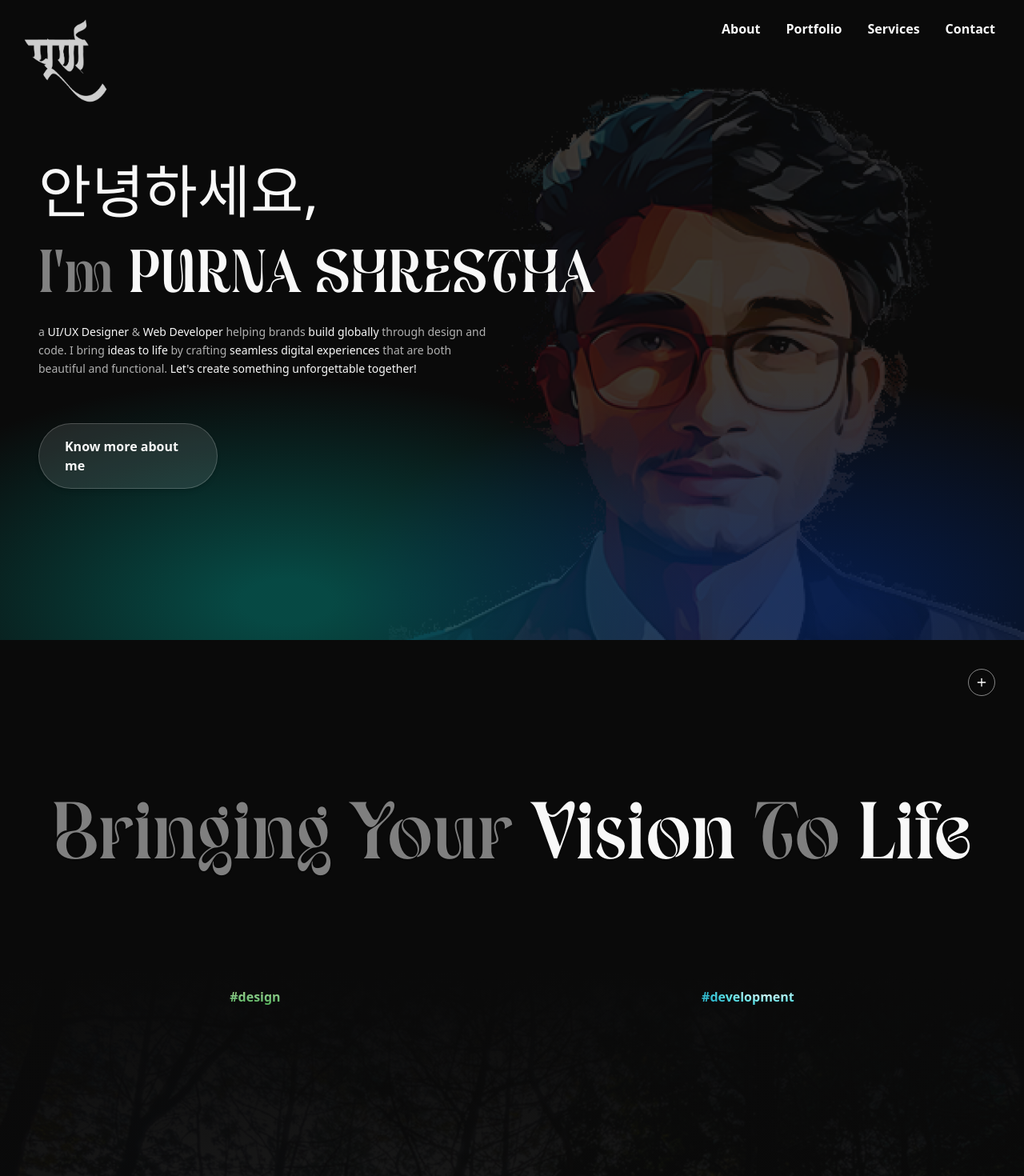
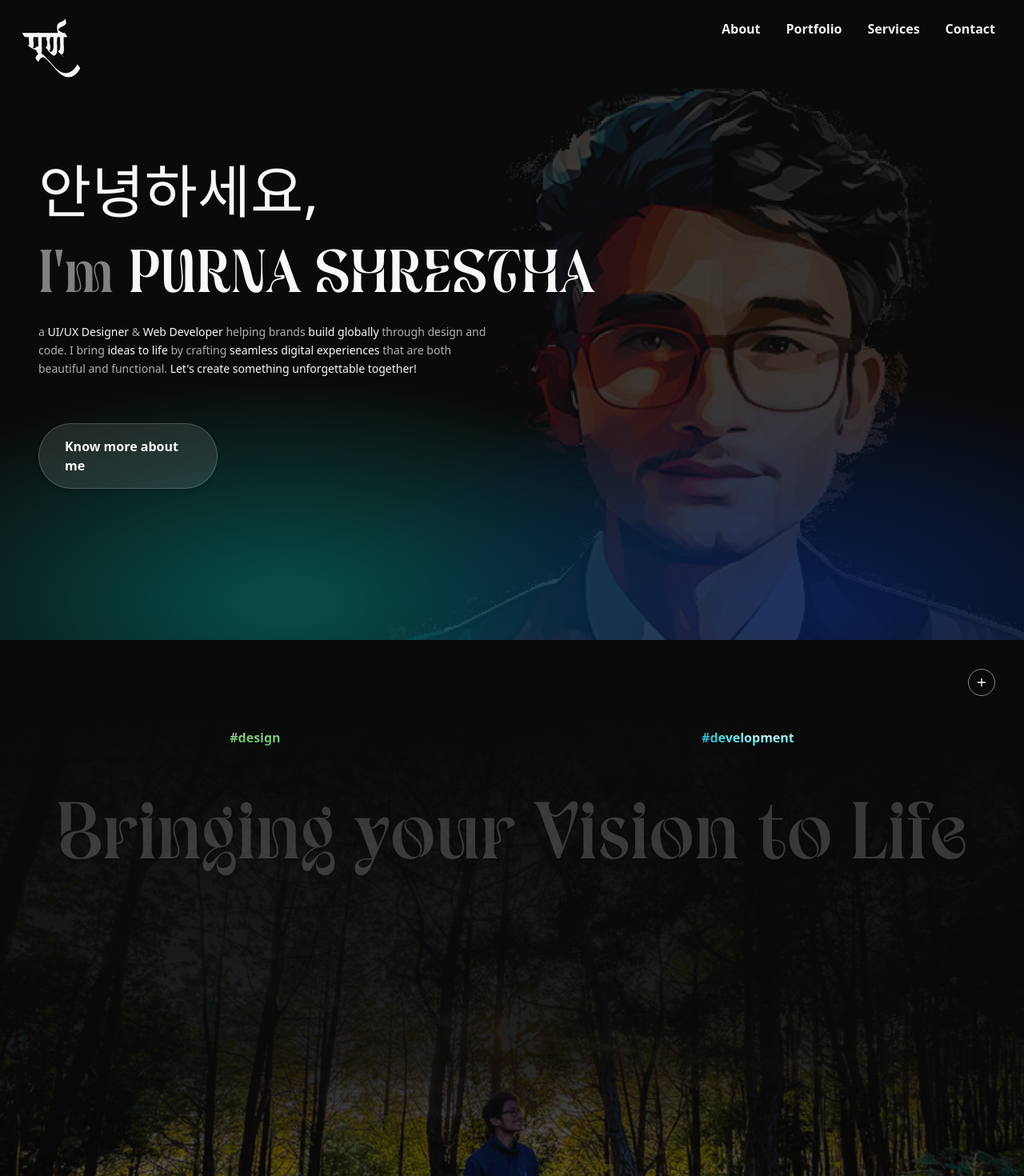
Before and after one commit to purnasth/purnasth.github.io, a React (Vite) app: page / in a window 1280 px wide. Shown: the top 1470 px of the page at 80% size. Built offline with nearby package versions, Linux system fonts and the light colour scheme; a web font is replaced by a local one.

Commit message:
Feat: Create navbar and add wave

```diff
--- a/package.json
+++ b/package.json
@@ -16,6 +16,7 @@
   "dependencies": {
     "axios": "^1.7.7",
     "framer-motion": "^11.3.19",
+    "gsap": "^3.12.5",
     "lenis": "^1.1.14",
     "lightgallery": "^2.7.2",
     "react": "^18.3.1",
@@ -23,7 +24,8 @@
     "react-helmet-async": "^2.0.5",
     "react-icons": "^5.2.1",
     "react-router-dom": "^6.25.1",
-    "sitemap": "^8.0.0"
+    "sitemap": "^8.0.0",
+    "split-type": "^0.3.4"
   },
   "devDependencies": {
     "@types/node": "^22.7.5",
--- a/src/components/HeroProfile.tsx
+++ b/src/components/HeroProfile.tsx
@@ -1,15 +1,16 @@
 import React from 'react';
 import purna from '../assets/img/purnaGreen.jpeg';
+import ScrollReveal from './ui/ScrollReveal';
 
 const HeroProfile: React.FC = () => {
   return (
-    <main className="relative m-0 w-full h-[110vh] p-0 ">
+    <main className="relative m-0 h-[110vh] w-full p-0">
       <img
         src={purna}
         alt=""
         className="absolute inset-0 -z-30 size-full object-cover object-center"
       />
-      <div className="pointer-events-none absolute inset-0 size-full bg-gradient-to-b from-dark via-dark/90 to-transparent -z-20"></div>
+      <div className="pointer-events-none absolute inset-0 -z-20 size-full bg-gradient-to-b from-dark via-dark/90 to-transparent"></div>
       <div className="relative z-10 mx-auto flex size-full flex-col items-center overflow-hidden md:w-full">
         <div className="w-full space-y-8 p-4 text-white md:p-6">
           <div className="mt-8 flex items-center justify-around md:mt-0">
@@ -28,6 +29,10 @@ const HeroProfile: React.FC = () => {
       </div>
       {/* <div className="bg-green-gradient absolute top-0 left-0 -z-10 w-full h-96 -translate-x-1/4 rotate-180 opacity-50"></div> */}
       {/* <div className="bg-blue-gradient absolute top-0 right-0 -z-10 w-full h-96 translate-x-1/4 rotate-180 opacity-50"></div> */}
+      <ScrollReveal
+        heading="Bringing your Vision to Life"
+        styles="absolute inset-0 size-full text-light text-8xl font-luxury font-extralight leading-snug text-center my-24 md:drop-shadow-[0_1.2px_1.2px_rgba(0,0,0,0.8)] md:leading-snug"
+      />
     </main>
   );
 };
--- /dev/null
+++ b/src/components/ui/Logo.tsx
@@ -0,0 +1,16 @@
+import React from 'react';
+import logo from '../../assets/logo.png';
+
+const Logo: React.FC = () => {
+  return (
+    <>
+      <img
+        src={logo}
+        alt="logo"
+        className={`transition-1000 h-20 w-auto object-contain mix-blend-difference hover:opacity-100 hover:drop-shadow-[0_4px_10px_rgba(255,255,255,0.5)]`}
+      />
+    </>
+  );
+};
+
+export default Logo;
--- a/src/components/ui/ProjectsUI.tsx
+++ b/src/components/ui/ProjectsUI.tsx
@@ -15,7 +15,7 @@ const ProjectsUI: React.FC<ProjectsUIProps> = ({ limit }) => {
 
   return (
     <>
-      <section className="mt-10 pt-12 md:mt-24">
+      <section className="pt-12">
         <div className="overflow-hidden rounded-3xl border-[1px] border-light/10">
           {displayedProjects.map((project) => (
             <Link
--- /dev/null
+++ b/src/components/ui/ScrollReveal.tsx
@@ -0,0 +1,42 @@
+import React, { useEffect } from 'react';
+import gsap from 'gsap';
+import { ScrollTrigger } from 'gsap/ScrollTrigger';
+import SplitType from 'split-type';
+
+interface ScrollRevealProps {
+  heading: string;
+  styles: string;
+}
+
+const ScrollReveal: React.FC<ScrollRevealProps> = ({ heading, styles }) => {
+  useEffect(() => {
+    gsap.registerPlugin(ScrollTrigger);
+
+    const splitTypes = document.querySelectorAll<HTMLElement>('.reveal-type');
+
+    splitTypes.forEach((splitType) => {
+      const text = new SplitType(splitType, {
+        types: 'chars,words',
+        tagName: 'span',
+      });
+
+      const chars = text.chars;
+      const elements = chars ? Array.from(chars) : [];
+      gsap.from(elements as HTMLElement[], {
+        scrollTrigger: {
+          trigger: splitType,
+          start: 'top 80%',
+          end: 'top 20%',
+          scrub: true,
+          markers: false,
+        },
+        opacity: 0.2,
+        stagger: 0.1,
+      });
+    });
+  });
+
+  return <h4 className={`${styles} reveal-type`}>{heading}</h4>;
+};
+
+export default ScrollReveal;
--- a/src/index.css
+++ b/src/index.css
@@ -317,3 +317,42 @@
 .photobanner:hover {
   animation-play-state: paused;
 }
+
+.reveal-type * {
+  font-family: inherit;
+  font-size: inherit;
+  font-weight: inherit;
+  font-style: inherit;
+  line-height: inherit;
+}
+
+@keyframes wave-animation {
+  0% {
+    transform: rotate(0deg);
+  }
+  10% {
+    transform: rotate(14deg);
+  }
+  20% {
+    transform: rotate(-8deg);
+  }
+  30% {
+    transform: rotate(14deg);
+  }
+  40% {
+    transform: rotate(-4deg);
+  }
+  50% {
+    transform: rotate(10deg);
+  }
+  60% {
+    transform: rotate(0deg);
+  }
+  100% {
+    transform: rotate(0deg);
+  }
+}
+
+.hello-wave {
+  animation: wave-animation 2.5s infinite;
+}
--- a/src/layout/Footer.tsx
+++ b/src/layout/Footer.tsx
@@ -94,8 +94,9 @@ const Footer: React.FC = () => {
                 Socials & Contact
               </span>
               <div className="flex items-center justify-between gap-1">
-                <p className="w-full font-medium">Say Hi &#128075;</p>
-                <span className="mr-4 h-px w-full bg-gradient-to-r from-light/10 to-light/40"></span>
+                <p className="font-medium">Say&nbsp;Hi</p>
+                <i className="hello-wave text-2xl">&#128075;</i>
+                <span className="mr-4 h-px w-full bg-gradient-to-r from-transparent to-light/40"></span>
                 <ul className="flex items-center gap-6">
                   {aboutContents.socialLinks.map((link) => (
                     <li
--- a/src/layout/Navbar.tsx
+++ b/src/layout/Navbar.tsx
@@ -1,8 +1,8 @@
 import React, { useState, useEffect } from 'react';
-import logo from '../assets/logo.png';
 
 import { navLinks } from '../constant/data';
 import { NavLink } from 'react-router-dom';
+import Logo from '../components/ui/Logo';
 
 const Navbar: React.FC = () => {
   const [prevScrollPos, setPrevScrollPos] = useState(0);
@@ -23,24 +23,26 @@ const Navbar: React.FC = () => {
   return (
     <>
       <nav
-        className={`transition-1000 pointer-events-none fixed top-0 z-40 w-full p-5 ${
+        className={`transition-1000 pointer-events-none fixed top-0 z-50 w-full p-5 mix-blend-difference ${
           window.scrollY > 0 ? '' : ''
-        } ${visible ? '' : '-translate-y-full'}`}
+          // } ${visible ? '' : '-translate-y-full'}`}
+        }`}
       >
         <div className={`flex w-full items-start justify-between`}>
           <a
             href="/"
             className={`transition-1000 pointer-events-auto object-contain ${
-              visible ? '' : ''
-            } ${window.scrollY > 0 ? '' : ''}`}
+              visible ? 'scale-100' : 'scale-100'
+            } ${window.scrollY > 0 ? 'origin-top-left translate-y-0 scale-75' : ''}`}
           >
-            <img
+            {/* <img
               src={logo}
               alt="logo"
-              className={`transition-1000 h-28 w-auto object-contain opacity-80 hover:opacity-100 hover:drop-shadow-[0_4px_10px_rgba(255,255,255,0.5)] ${
+              className={`transition-1000 h-20 w-auto object-contain hover:opacity-100 hover:drop-shadow-[0_4px_10px_rgba(255,255,255,0.5)] ${
                 visible ? '-translate-y-0' : '-translate-y-6 scale-100'
-              } ${window.scrollY > 0 ? 'origin-top-left translate-y-0 scale-50' : ''}`}
-            />
+              } ${window.scrollY > 0 ? 'origin-top-left translate-y-0 scale-75' : ''}`}
+            /> */}
+            <Logo />
           </a>
 
           <div
@@ -55,6 +57,7 @@ const Navbar: React.FC = () => {
                     to={link.routing}
                     className="text-light"
                     aria-label={link.title}
+                    title={link.title}
                   >
                     {link.title}
                   </NavLink>
--- a/src/routes/Home.tsx
+++ b/src/routes/Home.tsx
@@ -10,6 +10,7 @@ import ProjectsUI from '../components/ui/ProjectsUI';
 import withFramerTransition from '../hoc/withFramerTransition';
 import SEO from '../utils/SEO';
 import Navbar from '../layout/Navbar';
+import ScrollReveal from '../components/ui/ScrollReveal';
 
 const Home = () => {
   return (
@@ -32,13 +33,13 @@ const Home = () => {
       <div className="sticky right-5 top-5 z-50 ml-auto mt-5 w-fit">
         <NavbarButton />
       </div>
-      <h2 className="my-24 text-center text-4xl capitalize text-light/50 drop-shadow-[0_1.2px_1.2px_rgba(0,0,0,0.8)] md:text-8xl md:leading-snug">
-        Bringing your <strong className="font-luxury text-light">vision</strong>{' '}
-        to <strong className="font-luxury text-light">life</strong>
-      </h2>
       <HeroProfile />
       <ProjectsSlider />
       <div className="container">
+      <ScrollReveal
+        heading="UI/UX Design. Web Development."
+        styles="text-light text-6xl font-luxury font-extralight leading-snug text-pretty md:leading-snug"
+      />
         <ProjectsUI />
       </div>
       <Footer />
--- a/src/routes/Portfolio.tsx
+++ b/src/routes/Portfolio.tsx
@@ -29,7 +29,7 @@ const Portfolio: React.FC = () => {
           </p>
         </div>
 
-        <div className="container">
+        <div className="mt-12 container">
           <ProjectsUI />
         </div>
 
--- a/src/routes/Services.tsx
+++ b/src/routes/Services.tsx
@@ -8,6 +8,7 @@ import earth from '../assets/img/svg/earth.gif';
 import ProjectsUI from '../components/ui/ProjectsUI';
 import SEO from '../utils/SEO';
 import Footer from '../layout/Footer';
+import ScrollReveal from '../components/ui/ScrollReveal';
 
 const servicesContent = [
   {
@@ -142,10 +143,14 @@ const Services: React.FC = () => {
             ))}
           </section>
 
-          <div className="space-y-0">
-            <p className="mt-10 text-sm opacity-80 md:text-base">
+          <div className="mt-12 space-y-0">
+            {/* <p className="mt-10 text-sm opacity-80 md:text-base">
               Glimpse of some of my recent projects.
-            </p>
+            </p> */}
+            <ScrollReveal
+              heading=" Glimpse of my best projects."
+              styles="text-light text-6xl font-luxury font-extralight leading-snug text-pretty md:leading-snug"
+            />
 
             <ProjectsUI limit={4} />
           </div>
```
Also changed, not shown: 1 other file (tests, documents, lock files or other folders).
